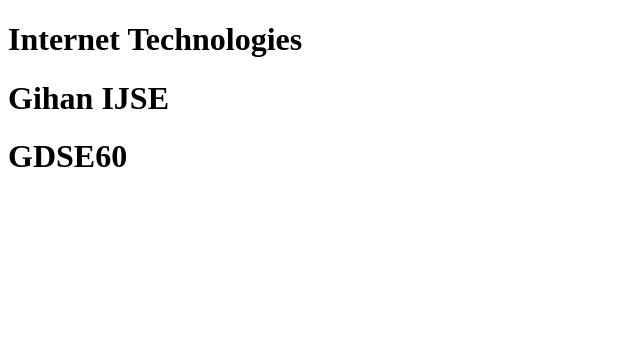
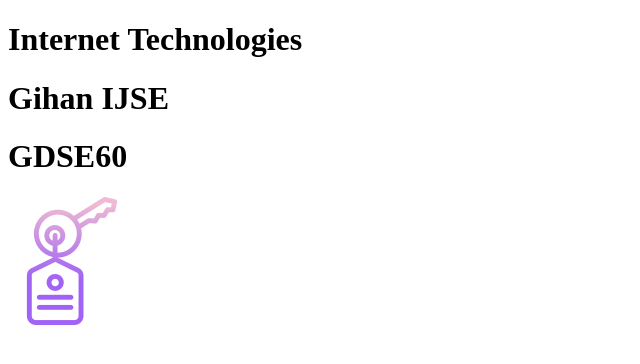
Before and after one commit to Gihan42/My-Poertfoliyo, a plain HTML site: page index.html in a window 1280 px wide. Shown: the whole page, without its empty margins (0-640 px from the left). Drawn offline with Linux system fonts and the light colour scheme.

Commit message:
4rth commit

```diff
--- a/index.html
+++ b/index.html
@@ -8,6 +8,6 @@
 <h1>Internet Technologies</h1>
 <h1>Gihan IJSE </h1>
 <h1>GDSE60 </h1>
-
+<img src="assets/abc.png" alt="">
 </body>
 </html>
```
Also changed, not shown: assets/abc.png (added).
